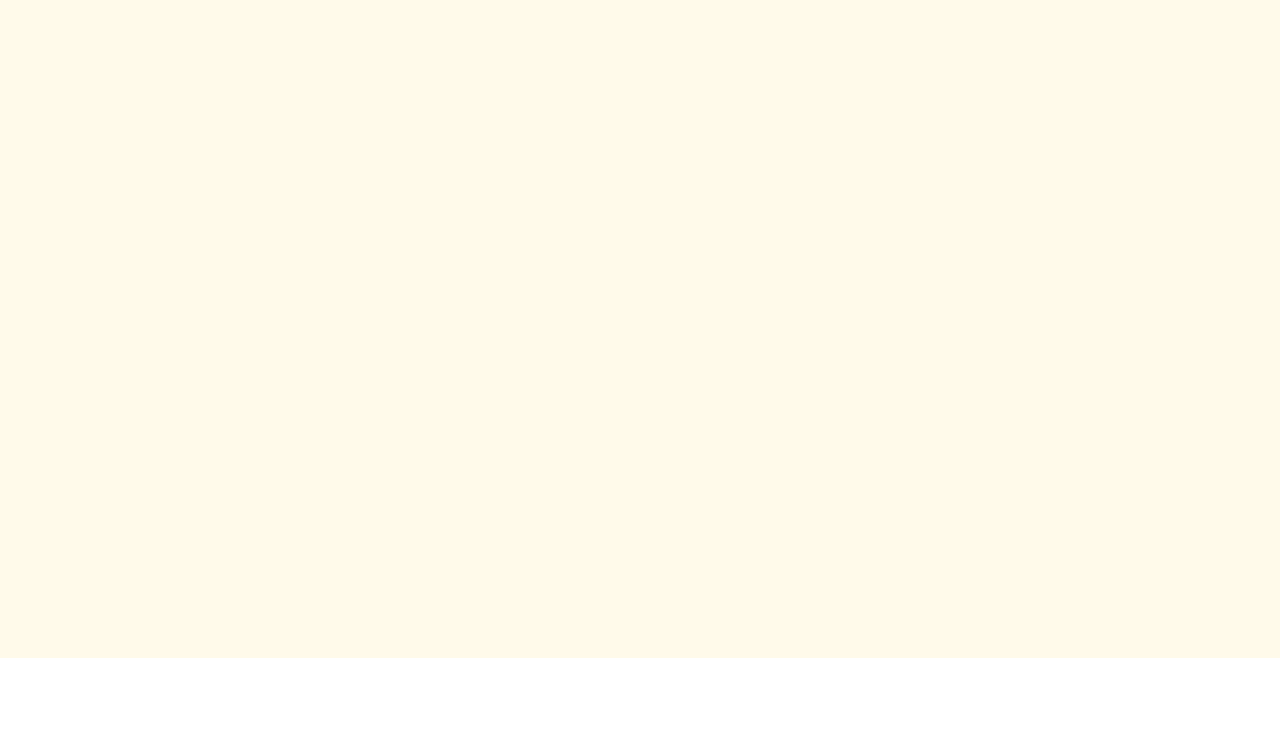
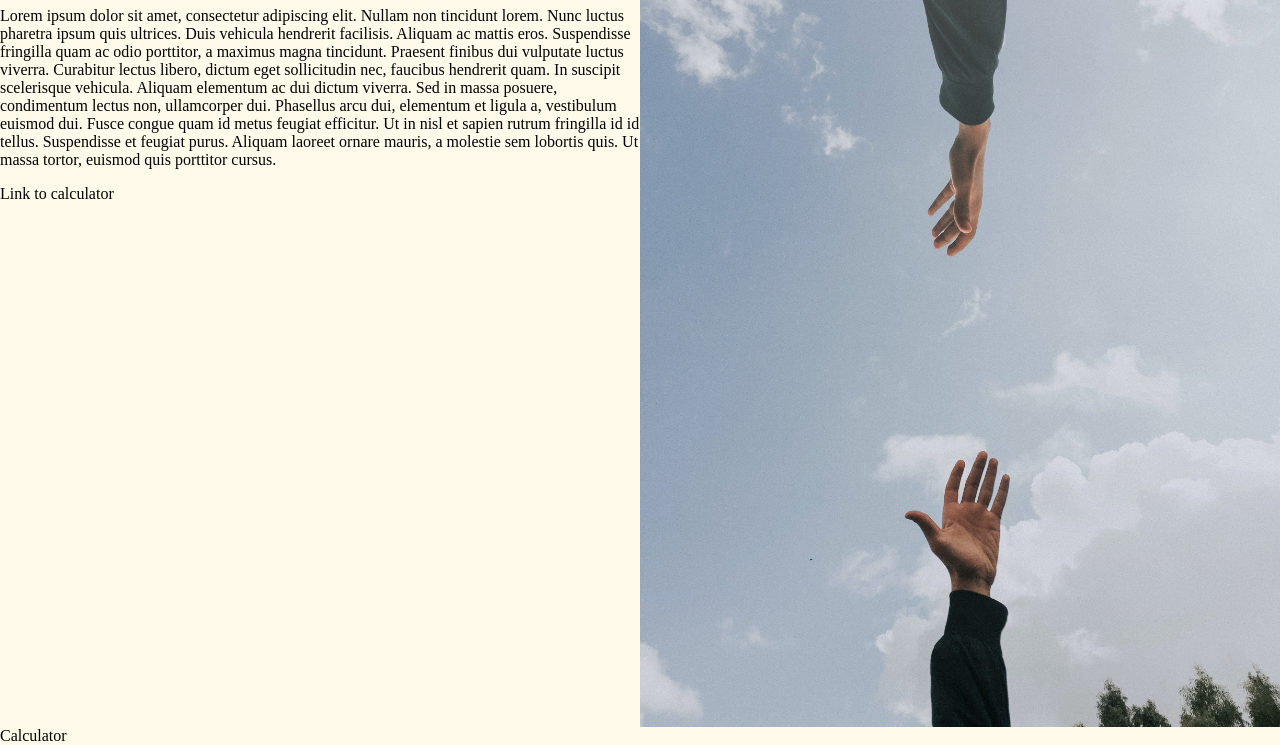
Before and after one commit to Trojan-Cat/CreditRepairAngel, a Gatsby site: page / in a window 1280 px wide. Shown: the part 142-887 px from the top of the page. Before the commit the page ends 800 px from the top, so only its background shows below. Built offline with nearby package versions, Linux system fonts and the light colour scheme; Gatsby itself is replaced by a stand-in of ours.

Commit message:
Added typography.js and content to homepage

```diff
--- a/gatsby-config.js
+++ b/gatsby-config.js
@@ -19,6 +19,12 @@ module.exports = {
     }
   },
   plugins: [
+    {
+      resolve: `gatsby-plugin-typography`,
+      options: {
+        pathToConfigModule: `src/utils/typography`
+      }
+    },
     "gatsby-plugin-react-helmet",
     "gatsby-plugin-lodash",
     {
--- a/package.json
+++ b/package.json
@@ -18,6 +18,7 @@
     "gatsby-plugin-sharp": "^2.6.9",
     "gatsby-plugin-sitemap": "^2.4.3",
     "gatsby-plugin-twitter": "^2.3.2",
+    "gatsby-plugin-typography": "^2.5.10",
     "gatsby-remark-autolink-headers": "^2.3.3",
     "gatsby-remark-copy-linked-files": "^2.3.3",
     "gatsby-remark-images": "^3.3.8",
@@ -37,7 +38,9 @@
     "react-helmet": "^6.0.0",
     "react-share": "^4.1.0",
     "react-twitter-widgets": "^1.9.5",
+    "react-typography": "^0.16.19",
     "styled-components": "^5.1.1",
+    "typography": "^0.16.19",
     "url-join": "^4.0.0"
   },
   "devDependencies": {
--- a/src/pages/index.js
+++ b/src/pages/index.js
@@ -2,11 +2,68 @@ import React from "react";
 import { Helmet } from "react-helmet";
 import Layout from "../layout";
 import config from "../../data/SiteConfig";
+import styled from "styled-components";
 
+import hands from "../images/hands.jpg";
+
+const SplitContent = styled.div`
+  display: flex;
+  flex-wrap: wrap;
+  flex-direction: row;
+  height: 100vh;
+  @media only screen and (max-width: 600px) {
+    height: 100%;
+  }
+`;
+
+const ContentDisp = styled.div`
+  width: 50%;
+  @media only screen and (max-width: 600px) {
+    width: 100%;
+  }
+`;
+
+const Image = styled.div`
+  width: 50%;
+  height: 100%;
+  background: linear-gradient(
+      180deg,
+      rgba(255, 255, 255, 0.26) 0%,
+      rgba(255, 255, 255, 0) 100%
+    ),
+    url(${hands});
+  background-size: fit;
+  background-size: cover;
+  @media only screen and (max-width: 600px) {
+    display: none;
+  }
+`;
 const Index = props => {
   return (
     <Layout>
-      <div>Contents</div>
+      <SplitContent>
+        <ContentDisp>
+          <h1>Credit Repair Angles</h1>
+          <p>
+            Lorem ipsum dolor sit amet, consectetur adipiscing elit. Nullam non
+            tincidunt lorem. Nunc luctus pharetra ipsum quis ultrices. Duis
+            vehicula hendrerit facilisis. Aliquam ac mattis eros. Suspendisse
+            fringilla quam ac odio porttitor, a maximus magna tincidunt.
+            Praesent finibus dui vulputate luctus viverra. Curabitur lectus
+            libero, dictum eget sollicitudin nec, faucibus hendrerit quam. In
+            suscipit scelerisque vehicula. Aliquam elementum ac dui dictum
+            viverra. Sed in massa posuere, condimentum lectus non, ullamcorper
+            dui. Phasellus arcu dui, elementum et ligula a, vestibulum euismod
+            dui. Fusce congue quam id metus feugiat efficitur. Ut in nisl et
+            sapien rutrum fringilla id id tellus. Suspendisse et feugiat purus.
+            Aliquam laoreet ornare mauris, a molestie sem lobortis quis. Ut
+            massa tortor, euismod quis porttitor cursus.
+          </p>
+          <div>Link to calculator</div>
+        </ContentDisp>
+        <Image />
+      </SplitContent>
+      <div>Calculator</div>
     </Layout>
   );
 };
```
Also changed, not shown: README.md, src/images/hands.jpg (added), 1 other file.
